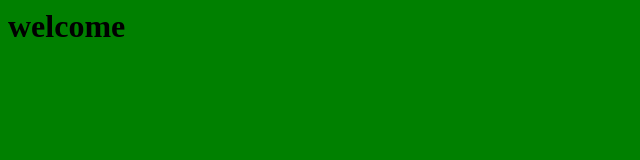
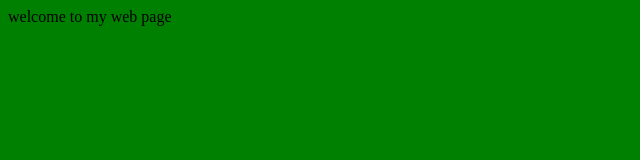
Before and after one commit to lalitanama/Resume, a plain HTML site: page Index.html in a window 1280 px wide. Shown: the whole page, without its empty margins (0-640 px from the left). Drawn offline with Linux system fonts and the light colour scheme.

Commit message:
index.html

```diff
--- a/Index.html
+++ b/Index.html
@@ -1,6 +1,6 @@
 <html>
 <body bgcolor="green">
-<h1> welcome
+ welcome to my web page
 
 </body>
 </html>
```
